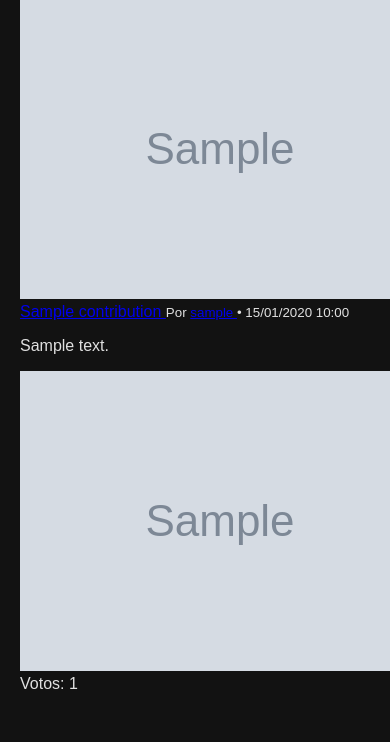
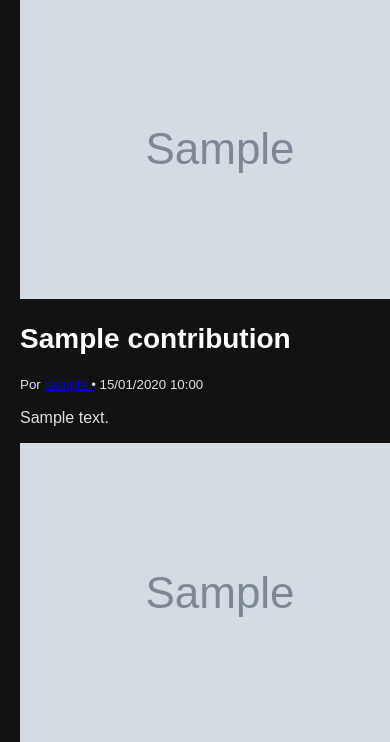
Before and after one commit to matamuertos/politoxicomanos, a Flask app: page / in a window 390 px wide; the page is wider, and only the part inside the window is pictured. Shown: the part 245-987 px from the top of that part. Run offline with Flask 3, Linux system fonts and the light colour scheme; tables that the repository leaves empty hold one stand-in row (values such as "Sample post"); grey boxes marked "Sample" are stand-in pictures.

Commit message:
Estilos mejorados para aportes: iframe responsive, títulos grandes, texto blanco

```diff
--- a/static/css/style.css
+++ b/static/css/style.css
@@ -315,21 +315,42 @@ form select {
     color: #888;
 }
 
-/* Estilo consistente para los títulos de aportes (antes y después del click) */
+/* Iframes responsivos y grandes */
+.responsive-video {
+    width: 100%;
+    height: 480px;
+    border-radius: 8px;
+    border: 1px solid #444;
+}
+
+/* Título de aporte más grande y siempre blanco */
 .contribution-title a {
-    color: #3b82f6; /* azul claro */
+    color: white !important;
+    font-size: 28px;
+    font-weight: bold;
     text-decoration: none;
-    font-size: 20px;
-    font-weight: bold;
     display: block;
 }
 
 .contribution-title a:hover {
-    color: #60a5fa; /* azul más suave */
+    color: #ccc !important;
+}
+
+/* Estilo consistente para los títulos de aportes (antes y después del click) */
+.contribution-title a {
+    color: white !important;
+    font-size: 28px;
+    font-weight: bold;
+    text-decoration: none;
+    display: block;
+}
+
+.contribution-title a:hover {
+    color: #ccc !important;
 }
 
 .contribution-title a:visited {
-    color: #3b82f6; /* no cambia tras visitar */
+    color: #ffffff; /* no cambia tras visitar */
 }
 
 /* Mejora general de botones de votación */
@@ -343,7 +364,7 @@ form select {
 }
 
 .vote-buttons button:hover {
-    color: #0f0; /* verde al pasar */
+    color: rgb(255, 255, 255); /* verde al pasar */
 }
 
 /* Mejor margen y padding para los aportes */
--- a/templates/home.html
+++ b/templates/home.html
@@ -10,10 +10,10 @@
             <img src="{{ url_for('uploaded_file', filename='profile_pics/' + (c.author.profile_pic or 'default.png')) }}"
                  alt="Avatar" class="w-10 h-10 rounded-full border border-zinc-700">
             <div>
-                <a href="{{ url_for('view_contribution', contrib_id=c.id) }}"
-                   class="text-blue-400 hover:text-blue-300 text-xl font-semibold no-underline visited:text-blue-400 block">
-                   {{ c.title }}
-                </a>
+                <h2 class="contribution-title">
+                <a href="{{ url_for('view_contribution', contrib_id=c.id) }}">{{ c.title }}</a>
+                </h2>
+
                 <small class="text-gray-400">Por
                     <a href="{{ url_for('profile', username=c.author.username) }}" class="underline hover:text-blue-300">
                         {{ c.author.username }}
```
Also changed, not shown: templates/contribution.html (+6 -10 lines).
